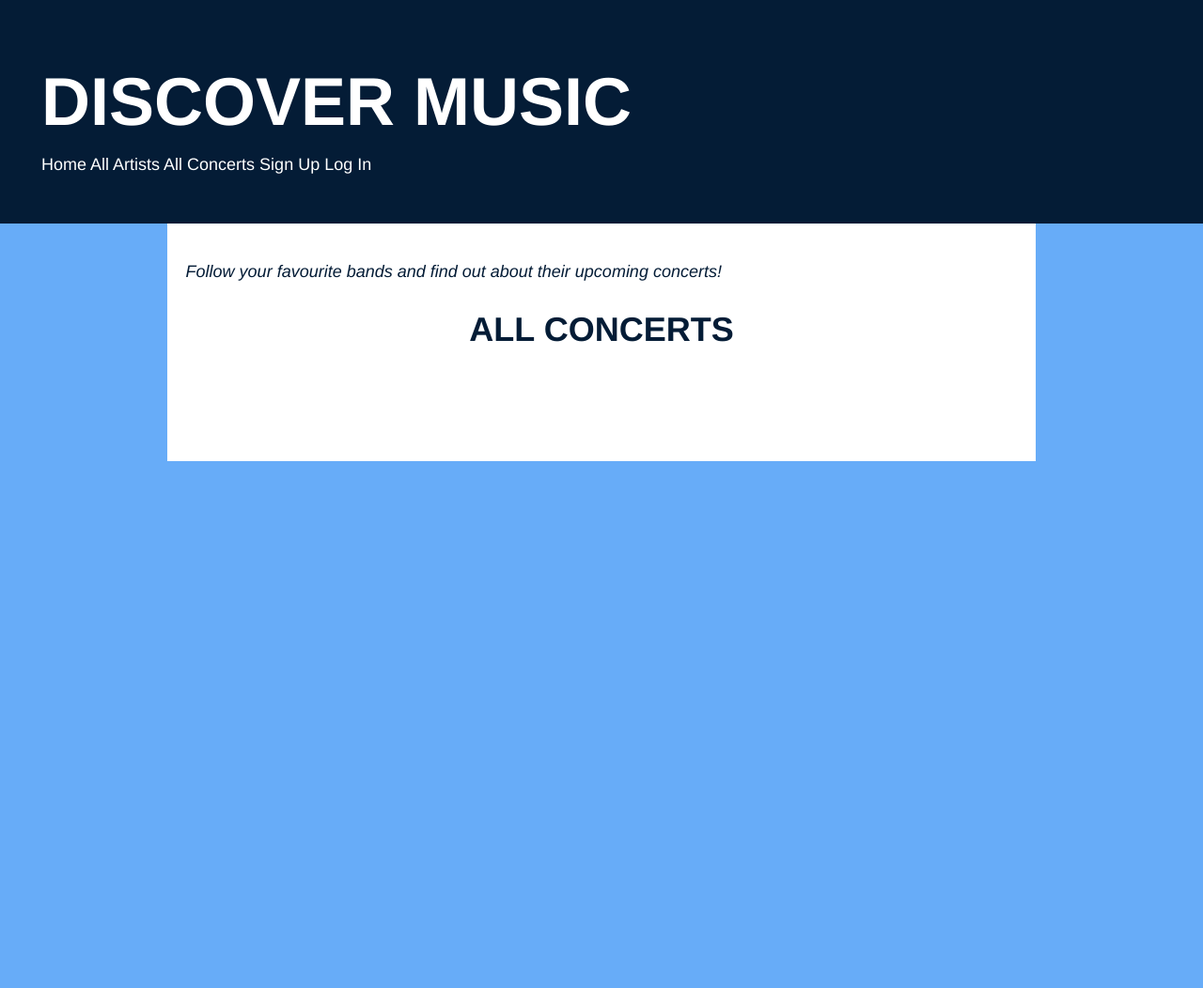
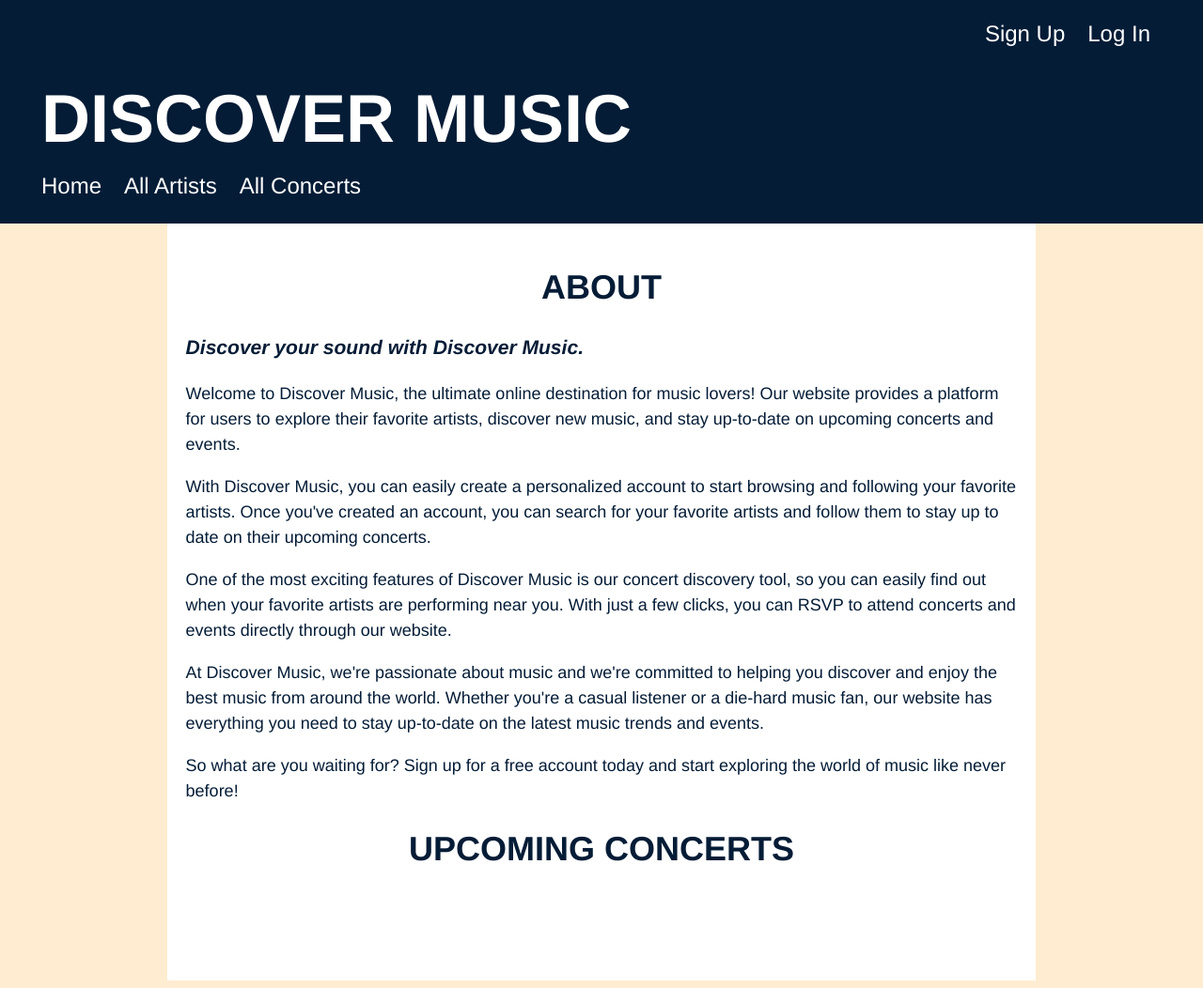
Before and after one commit to laurelmclean/discover-music-database, a Flask app: page / in a window 1280 px wide. Shown: the whole page at 94% size. Before the commit the page ends 491 px from the top, so only its background shows below. Run offline with Flask 2, Linux system fonts and the light colour scheme; data that the repository does not hold is empty; parts of the project's set-up code (start-up, migrations or seed data) failed here and were passed over.

Commit message:
homepage about

```diff
--- a/concert_app/static/style.css
+++ b/concert_app/static/style.css
@@ -1,5 +1,5 @@
 body {
-    background-color: #67acf8;
+    background-color: #FFECD1;
     font-size: 18px;
     font-family: Helvetica, sans-serif;
     line-height: 1.5;
@@ -53,7 +53,7 @@ h1 {
     font-family: helvetica, sans-serif;
     font-size: 4em;
     text-transform: uppercase;
-    margin-top: 0.5em;
+    margin-top: 0.25em;
     margin-left: 0.5em;
     margin-bottom: 0;
 }
@@ -106,9 +106,20 @@ img {
     color: white;
 }
 
-.header nav {
-    margin-left: 2em;
-    padding-right: 2em;
+.nav-tabs {
+    display: flex;
+    justify-content: left;
+    margin-left: 1.5em;
+    font-size: 24px;
+    gap: 24px;
+}
+
+.nav-profile {
+    display: flex;
+    justify-content: right;
+    margin-right: 2em;
+    font-size: 24px;
+    gap: 24px;
 }
 
 .details a {
@@ -155,12 +166,13 @@ img {
 
  .artist a{
     color: #041c36;
-    text-decoration: underline;
+    text-decoration: none;
     font-weight: 100;
  }
 
  .artist a:hover {
     font-weight: 400;
+    text-decoration: underline;
 }
 
 .concert {
--- a/concert_app/templates/all_artists.html
+++ b/concert_app/templates/all_artists.html
@@ -8,7 +8,10 @@
     <section>
         <a href="/artist/{{ artist.id }}">
         <img src="{{ artist.image }}" height="250px">
-        {{ artist.name }}</a>
+        {{ artist.name }}
+        <br />
+        {{artist.genre}}
+        </a>
     </section>
 
 {% endfor %}
--- a/concert_app/templates/all_concerts.html
+++ b/concert_app/templates/all_concerts.html
@@ -8,7 +8,10 @@
         <section>
             <a href="/concert/{{ concert.id }}">
                 <img src="{{ concert.image }}" height="250px">
-                {{ concert.name }}</a>
+                {{ concert.name }}
+                <br />
+                {{concert.date}}
+                </a>
         </section>
         {% endfor %}
 </div>
--- a/concert_app/templates/artist_detail.html
+++ b/concert_app/templates/artist_detail.html
@@ -7,7 +7,7 @@
     {% if current_user.is_authenticated %}
     {% if artist not in current_user.favourites %}
     <form action="/favourite/{{ artist.id }}" method="POST">
-        <input type="submit" value="Favourite">
+        <input type="submit" value="🤍 Favourite">
     </form>
     {% else %}
     <form action="/unfavourite/{{ artist.id }}" method="POST">
@@ -44,7 +44,7 @@
     {% endfor %}
 </ul>
 {% else %}
-<h4>{{ artist.name }} does not have any fans! </h4>
+<h4>{{ artist.name }} does not have any fans yet - be the first! </h4>
 {% endif%}
 
 {% if current_user.is_authenticated %}
--- a/concert_app/templates/base.html
+++ b/concert_app/templates/base.html
@@ -2,7 +2,7 @@
 <html>
 
 <head>
-    <title>Concert Calendar</title>
+    <title>Discover Music</title>
     <link rel="stylesheet" href="/static/style.css">
     <link rel="preconnect" href="https://fonts.gstatic.com">
     <link href="https://fonts.googleapis.com/css2?family=Open+Sans:wght@400;700&display=swap" rel="stylesheet">
@@ -11,21 +11,25 @@
 <body>
 
     <div class="header">
-        <a href="/">
-            <h1>Discover Music</h1>
-        </a>
-        <nav>
-            <a href="/">Home</a>
-            <a href="/artist">All Artists</a>
-            <a href="/concert">All Concerts</a>
+        <nav class="nav-profile">
             {% if current_user.is_authenticated %}
-            <a href="/new_concert">New Concert</a>
-            <a href="/new_artist">New Artist</a>
             <a href="/profile/{{current_user.username}}">{{ current_user.username }} Profile</a>
             <a href="/logout">Log Out</a>
             {% else %}
             <a href="/signup">Sign Up</a>
             <a href="/login">Log In</a>
+            {% endif %}
+        </nav>
+        <a href="/">
+            <h1>Discover Music</h1>
+        </a>
+        <nav class="nav-tabs">
+            <a href="/">Home</a>
+            <a href="/artist">All Artists</a>
+            <a href="/concert">All Concerts</a>
+            {% if current_user.is_authenticated %}
+            <a href="/new_concert">Add Concert</a>
+            <a href="/new_artist">Add Artist</a>
             {% endif %}
         </nav>
     </div>
--- a/concert_app/templates/concert_detail.html
+++ b/concert_app/templates/concert_detail.html
@@ -37,7 +37,7 @@
     {% endfor %}
 </ul>
 {% else %}
-<h4>{{ concert.name }} does not have anyone attending!</h4>
+<h4>{{ concert.name }} does not have anyone attending yet - be the first!</h4>
 {% endif%}
 
 {% if current_user.is_authenticated %}
--- a/concert_app/templates/home.html
+++ b/concert_app/templates/home.html
@@ -1,16 +1,36 @@
 {% extends 'base.html' %}
 {% block content %}
 
-<p><em>Follow your favourite bands and find out about their upcoming concerts!</em></p>
+<h2>About</h2>
 
-<h2>All Concerts</h2>
+<div class="about">
+
+<h3><em>Discover your sound with Discover Music.</em></h3>
+
+    <p>Welcome to Discover Music, the ultimate online destination for music lovers! Our website provides a platform for users
+    to explore their favorite artists, discover new music, and stay up-to-date on upcoming concerts and events.</p>
+    <p>With Discover Music, you can easily create a personalized account to start browsing and following your favorite artists.
+    Once you've created an account, you can search for your favorite artists and follow them to stay up to date on their
+ upcoming concerts.</p>
+    <p>One of the most exciting features of Discover Music is our concert discovery tool, so you can easily find out when your favorite artists are performing
+    near you. With just a few clicks, you can RSVP to attend concerts and events directly through our website.</p>
+    <p>At Discover Music, we're passionate about music and we're committed to helping you discover and enjoy the best music
+    from around the world. Whether you're a casual listener or a die-hard music fan, our website has everything you need to
+    stay up-to-date on the latest music trends and events.</p>
+    <p>So what are you waiting for? Sign up for a free account today and start exploring the world of music like never before!</p>
+</div>
+
+<h2>Upcoming Concerts</h2>
 
 <div class="concert">
         {% for concert in all_concerts %}
         <section>
             <a href="/concert/{{ concert.id }}">
                 <img src="{{ concert.image }}" height="250px">
-                {{ concert.name }}</a>
+                {{ concert.name }}
+                <br />
+                {{concert.date}}
+            </a>
         </section>
 
         {% endfor %}
```
Also changed, not shown: concert_app/database.db.
